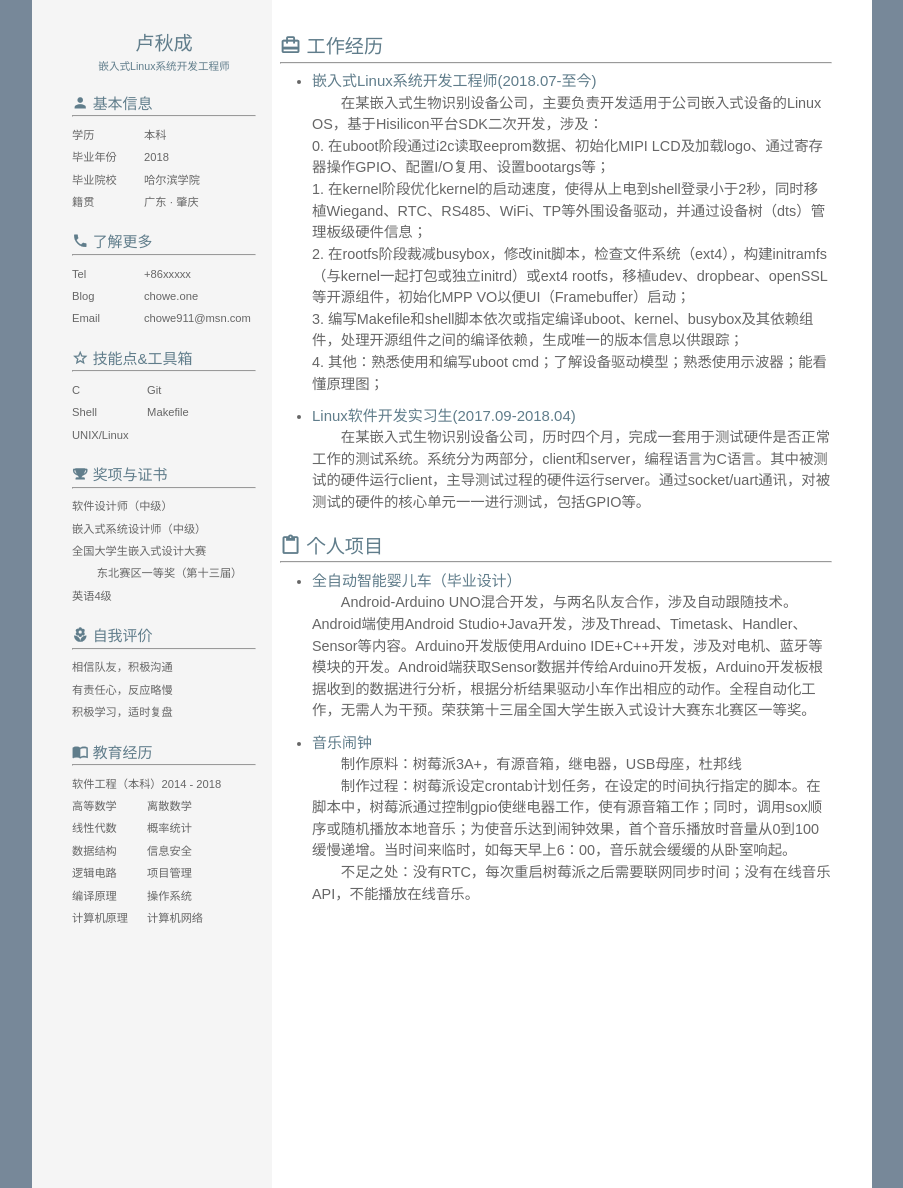
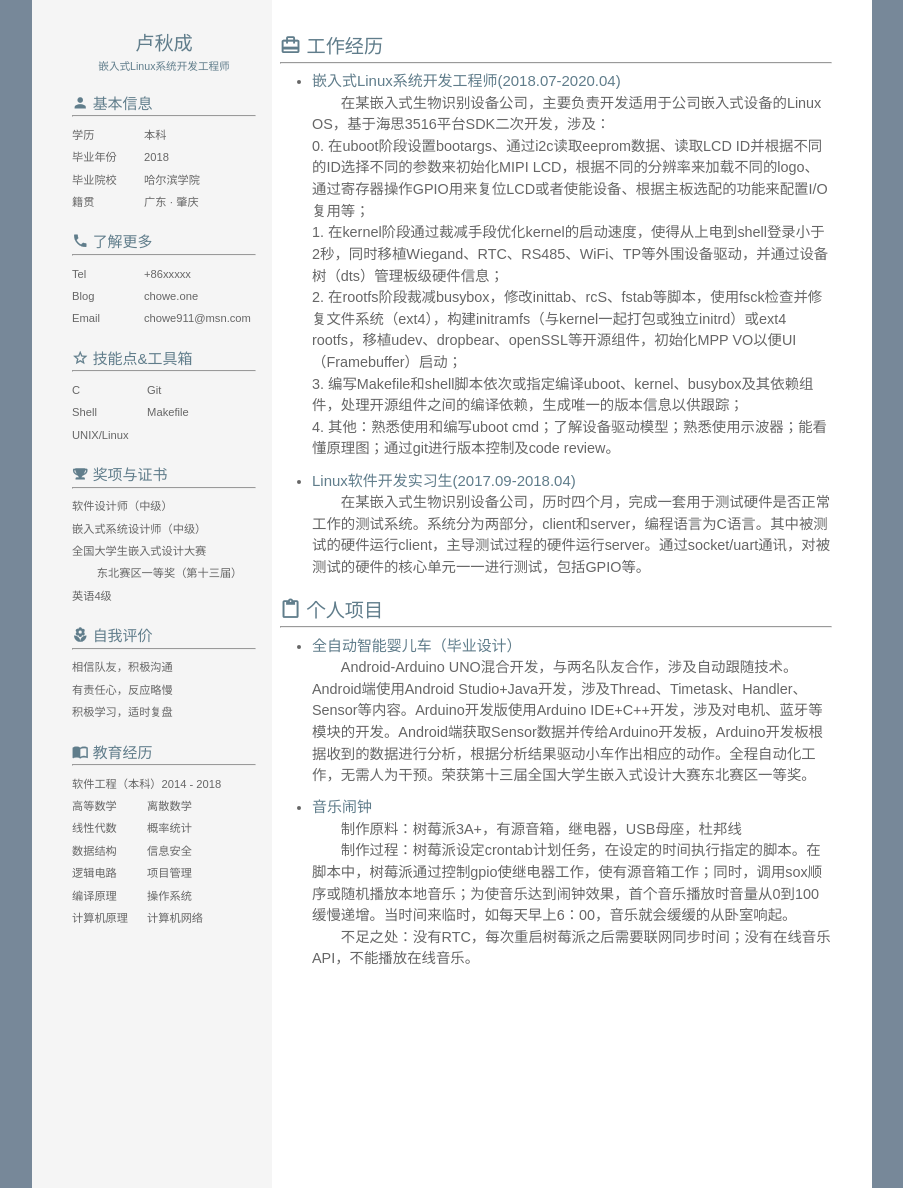
Before and after one commit to Chowe911/Chowe911.github.io, a Jekyll site: the page cv/zh.html, which Jekyll copies as it is, in a window 1280 px wide. Shown: the whole page, without its empty margins (188-1091 px from the left). Built offline with Jekyll 4.4.1, drawn with Linux system fonts in a browser that asks for light colours.

Commit message:
CV update

```diff
--- a/cv/zh.html
+++ b/cv/zh.html
@@ -226,7 +226,7 @@
                 <hr>
                 <ul class="experience-list">
                     <li>
-                        <h3>嵌入式Linux系统开发工程师(2018.07-至今)</h3>
+                        <h3>嵌入式Linux系统开发工程师(2018.07-2020.04)</h3>
                         <!--
                         <p>
                             负责已有平台的维护与功能增添，包括kernel、driver、library等。
@@ -258,12 +258,12 @@
                         </p>
                         <h4>工作成果</h4>
                         <p>从立项到首款产品问世历时8个月。基于该Linux OS的产品已经释出多款机型并且热卖，同时有更多的项目计划使用该平台。</p> -->
-                        <p>在某嵌入式生物识别设备公司，主要负责开发适用于公司嵌入式设备的Linux OS，基于Hisilicon平台SDK二次开发，涉及：<br />
-                            0. 在uboot阶段通过i2c读取eeprom数据、初始化MIPI LCD及加载logo、通过寄存器操作GPIO、配置I/O复用、设置bootargs等；<br />
-                            1. 在kernel阶段优化kernel的启动速度，使得从上电到shell登录小于2秒，同时移植Wiegand、RTC、RS485、WiFi、TP等外围设备驱动，并通过设备树（dts）管理板级硬件信息；<br />
-                            2. 在rootfs阶段裁减busybox，修改init脚本，检查文件系统（ext4），构建initramfs（与kernel一起打包或独立initrd）或ext4 rootfs，移植udev、dropbear、openSSL等开源组件，初始化MPP VO以便UI（Framebuffer）启动；<br />
+                        <p>在某嵌入式生物识别设备公司，主要负责开发适用于公司嵌入式设备的Linux OS，基于海思3516平台SDK二次开发，涉及：<br />
+                            0. 在uboot阶段设置bootargs、通过i2c读取eeprom数据、读取LCD ID并根据不同的ID选择不同的参数来初始化MIPI LCD，根据不同的分辨率来加载不同的logo、通过寄存器操作GPIO用来复位LCD或者使能设备、根据主板选配的功能来配置I/O复用等；<br />
+                            1. 在kernel阶段通过裁减手段优化kernel的启动速度，使得从上电到shell登录小于2秒，同时移植Wiegand、RTC、RS485、WiFi、TP等外围设备驱动，并通过设备树（dts）管理板级硬件信息；<br />
+                            2. 在rootfs阶段裁减busybox，修改inittab、rcS、fstab等脚本，使用fsck检查并修复文件系统（ext4），构建initramfs（与kernel一起打包或独立initrd）或ext4 rootfs，移植udev、dropbear、openSSL等开源组件，初始化MPP VO以便UI （Framebuffer）启动；<br />
                             3. 编写Makefile和shell脚本依次或指定编译uboot、kernel、busybox及其依赖组件，处理开源组件之间的编译依赖，生成唯一的版本信息以供跟踪；<br />
-                            4. 其他：熟悉使用和编写uboot cmd；了解设备驱动模型；熟悉使用示波器；能看懂原理图；
+                            4. 其他：熟悉使用和编写uboot cmd；了解设备驱动模型；熟悉使用示波器；能看懂原理图；通过git进行版本控制及code review。
                         </p>
                     </li>
                     <li>
```
